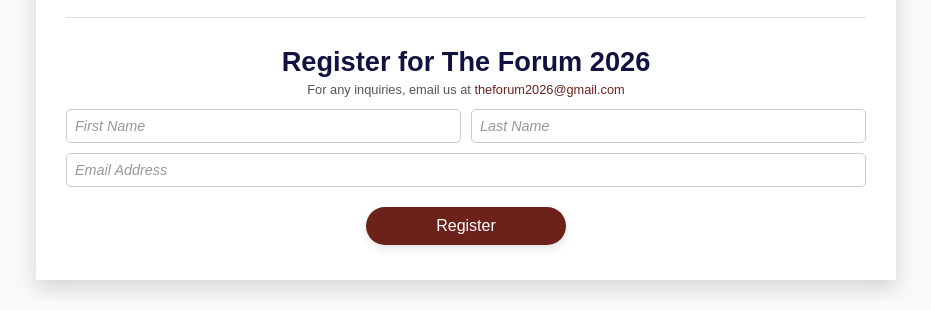
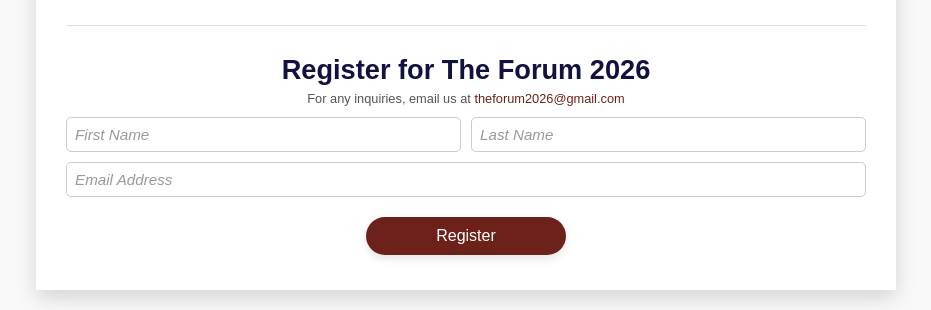
Before and after one commit to aureliatann/theforum, a Django app: page /register/ in a window 1280 px wide. Shown: the part 1225-1535 px from the top of the page, without its empty margins (174-1105 px from the left). Run offline with Django 5.2, Linux system fonts and the light colour scheme; some libraries are stand-ins or nearby versions.

Commit message:
css text sizing tweaks

```diff
--- a/attendees/static/attendees/css/style.css
+++ b/attendees/static/attendees/css/style.css
@@ -431,7 +431,7 @@
     p,
     .form-input,
     label {
-        font-size: 0.9rem;
+        font-size: 0.95rem;
     }
 }
 
@@ -457,7 +457,7 @@
     p,
     .form-input,
     label {
-        font-size: 0.8rem;
+        font-size: 0.85rem;
     }
 
     button {
```
